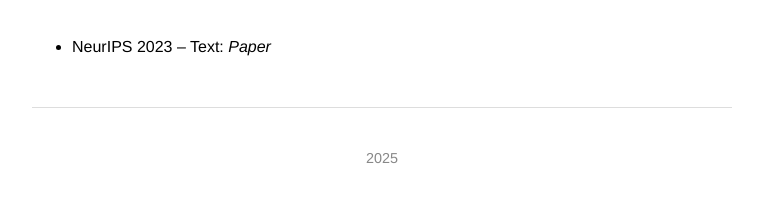
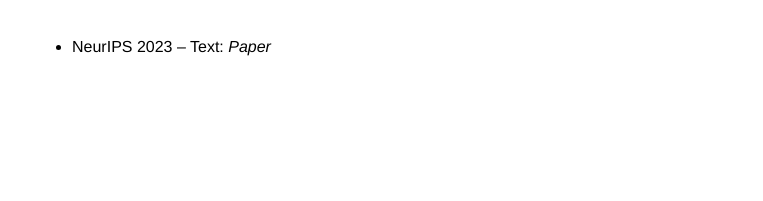
Before and after one commit to neuralsrg/neuralsrg.github.io, a Jekyll site: the page built from index.md, in a window 1280 px wide. Shown: the part 729-930 px from the top of the page, without its empty margins (258-1021 px from the left). Built offline with Jekyll 4.4.1, drawn with Linux system fonts in a browser that asks for light colours; after the commit the page ends 900 px from its top, so only the background shows below that.

Commit message:
Remove footer

```diff
--- a/_layouts/default.html
+++ b/_layouts/default.html
@@ -23,8 +23,5 @@
       {{ content }}
     </main>
 
-    <footer>
-      <p>{{ site.description }}</p>
-    </footer>
   </body>
 </html>
```
